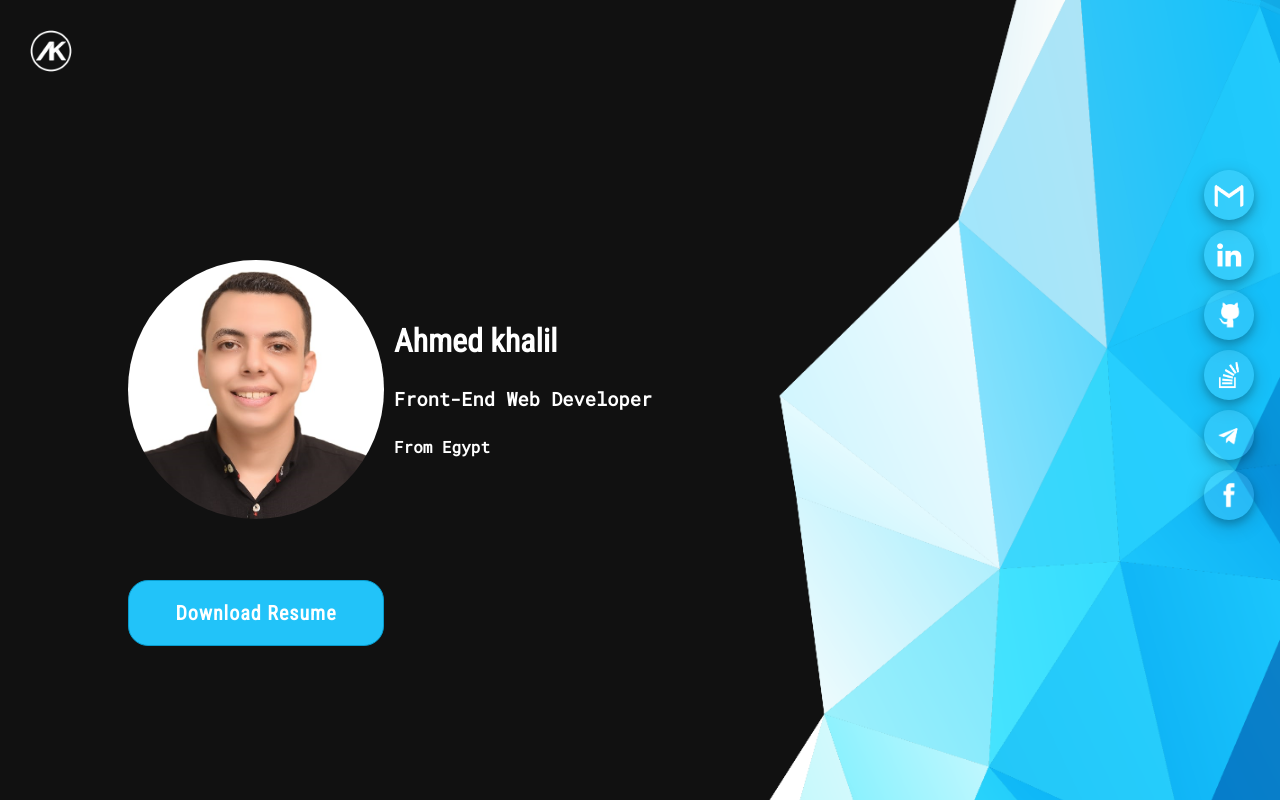
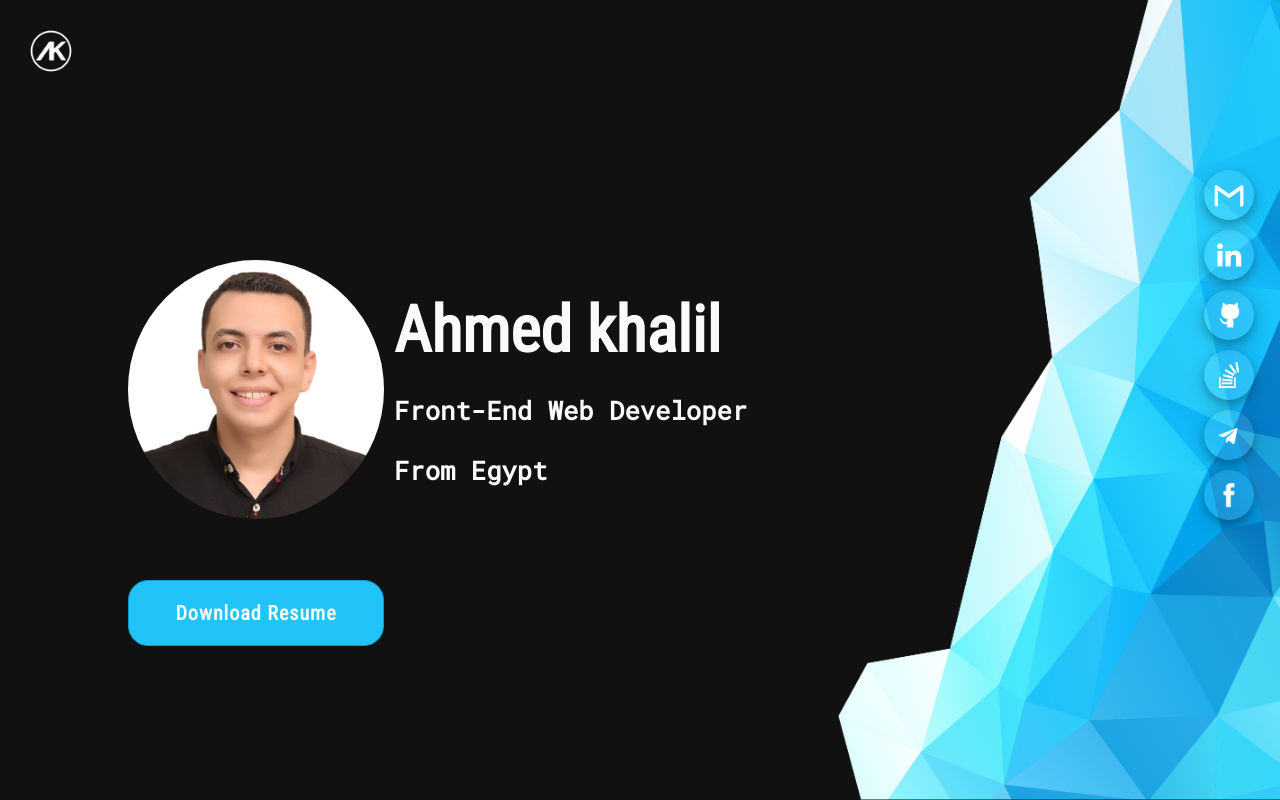
Before and after one commit to Akhalil123321/Personal-Site, a React (Create React App) app: page / in a window 1280 px wide. Built offline with nearby package versions, Linux system fonts and the light colour scheme.

Commit message:
Change size

```diff
--- a/src/components/MyInfo.js
+++ b/src/components/MyInfo.js
@@ -11,7 +11,7 @@ export default function Header() {
         <div className="card-info">
             <img src="./images/ahmed.png" className="my-pic" alt=""/>
             <div className="name">
-                <h1>Ahmed khalil</h1>
+                <h1 className="my-name">Ahmed khalil</h1>
                 <h3 className="info">Front-End Web Developer</h3>
                 <h4 className="info">From Egypt</h4>
             </div>
--- a/src/index.css
+++ b/src/index.css
@@ -2,7 +2,7 @@
     box-sizing: border-box;
     margin: 0;
     padding: 0;
-    color: rgb(255, 255, 255);
+    color: #FAFAFA;
     font-family: "Roboto Condensed", "Helvetica", "Arial", sans-serif;;
     }
     body{
@@ -31,8 +31,6 @@
     .my-pic{
         width: 25%;
         border-radius: 50%;
-        min-width: 150px;
-        min-height: 50px;
         margin: auto 0 auto 0;
 
     }
@@ -41,9 +39,13 @@
         margin: auto auto auto 10px;
         flex-wrap: nowrap;
     }
+    .my-name{
+        font-size: 5vw;
+}
     .info{
         margin-top: 5%;
         font-family: 'Roboto Mono';
+        font-size: 2vw;
     }
     .contacts{
         position: absolute;
@@ -68,9 +70,7 @@
     }
     .water-mark{
         position: fixed;
-        height: 100%;
-        height: 1600px;
-        min-height: 500px;
+        height: 100vh;
         right: 0;
     }
     .Resume{
```
